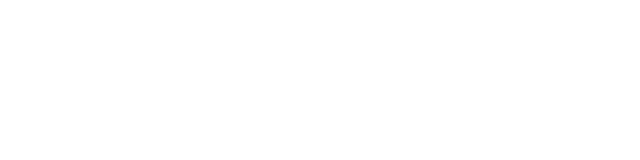
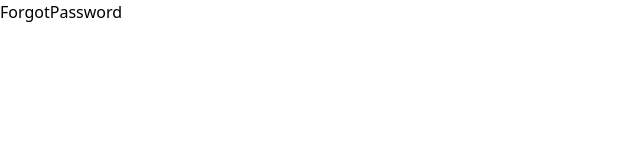
Before and after one commit to Philip-Skaria/CodeArena, a React (Vite) app in the folder frontend/: page /forgotpassword in a window 1280 px wide. Before the commit this address had no page. Shown: the top 160 px of the page, without its empty margins (0-640 px from the left). Built offline with nearby package versions, Linux system fonts and the light colour scheme.

Commit message:
forgotpassword page

```diff
--- a/frontend/src/App.jsx
+++ b/frontend/src/App.jsx
@@ -4,6 +4,8 @@ import Signup from './pages/Signup'
 import Login from './pages/Login'
 import Home from './pages/Home'
 import WelcomePage from './pages/WelcomePage'
+import ForgotPassword from './pages/ForgotPassword'
+import NeedHelp from './pages/NeedHelp'
 
 export const App = () => {
   return (
@@ -14,6 +16,8 @@ export const App = () => {
         <Route path='/signup' element={<Signup/>}/>
         <Route path='/login' element={<Login/>}/>
         <Route path='/welcomepage' element={<WelcomePage/>}/>
+        <Route path='/forgotpassword' element={<ForgotPassword/>}/>
+        <Route path='/needhelp' element={<NeedHelp/>}/>
       </Routes>
     </Router>
   </>
--- /dev/null
+++ b/frontend/src/pages/ForgotPassword.jsx
@@ -0,0 +1,9 @@
+import React from 'react'
+
+export const ForgotPassword = () => {
+  return (
+    <div>ForgotPassword</div>
+  )
+}
+
+export default ForgotPassword;
--- a/frontend/src/pages/Home.jsx
+++ b/frontend/src/pages/Home.jsx
@@ -1,5 +1,6 @@
 import React, { useState, useEffect } from 'react';
 import { Trophy, Target, Users, TrendingUp, Calendar, Star, Zap, Code, Award } from 'lucide-react';
+import {useNavigate} from 'react-router-dom'
 
 const Home = () => {
   const [activeTab, setActiveTab] = useState('daily');
--- a/frontend/src/pages/Login.jsx
+++ b/frontend/src/pages/Login.jsx
@@ -22,6 +22,7 @@ const Login = () => {
   const handleForgotPassword = () => {
     console.log('Navigate to forgot password page');
     // Add navigation to forgot password page
+    navigate('/forgotpassword');
   };
 
   return (
--- /dev/null
+++ b/frontend/src/pages/NeedHelp.jsx
@@ -0,0 +1,9 @@
+import React from 'react'
+
+export const NeedHelp = () => {
+  return (
+    <div>NeedHelp</div>
+  )
+}
+
+export default NeedHelp;
```
